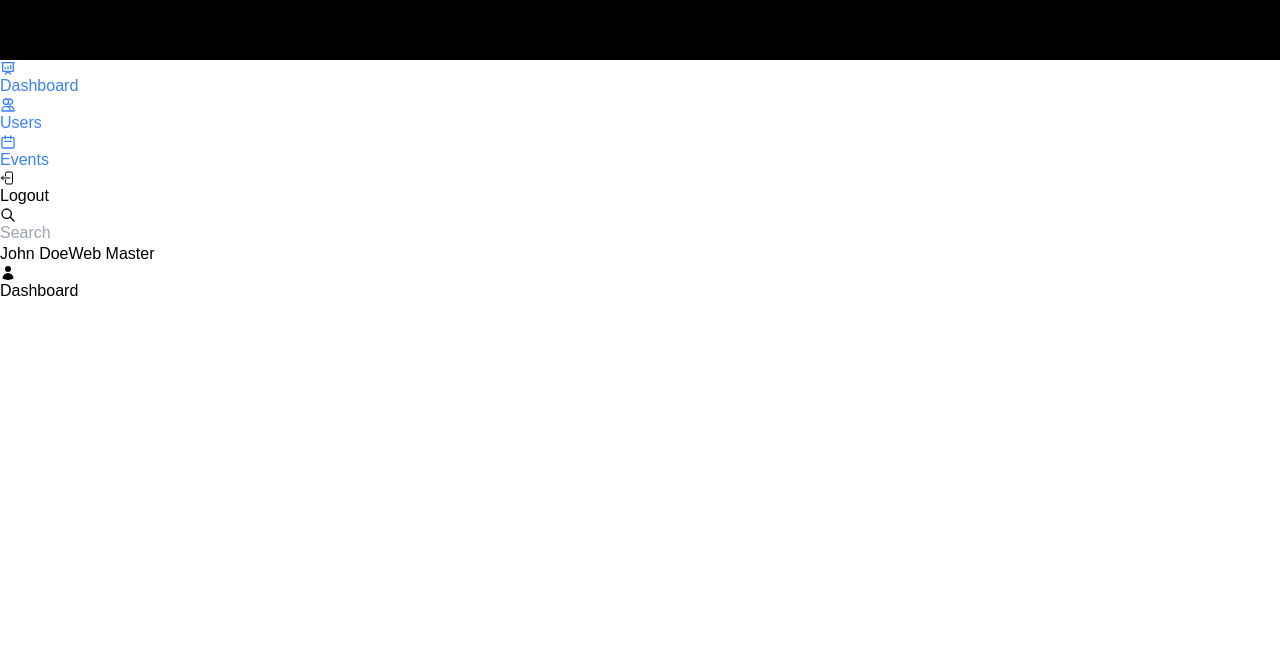
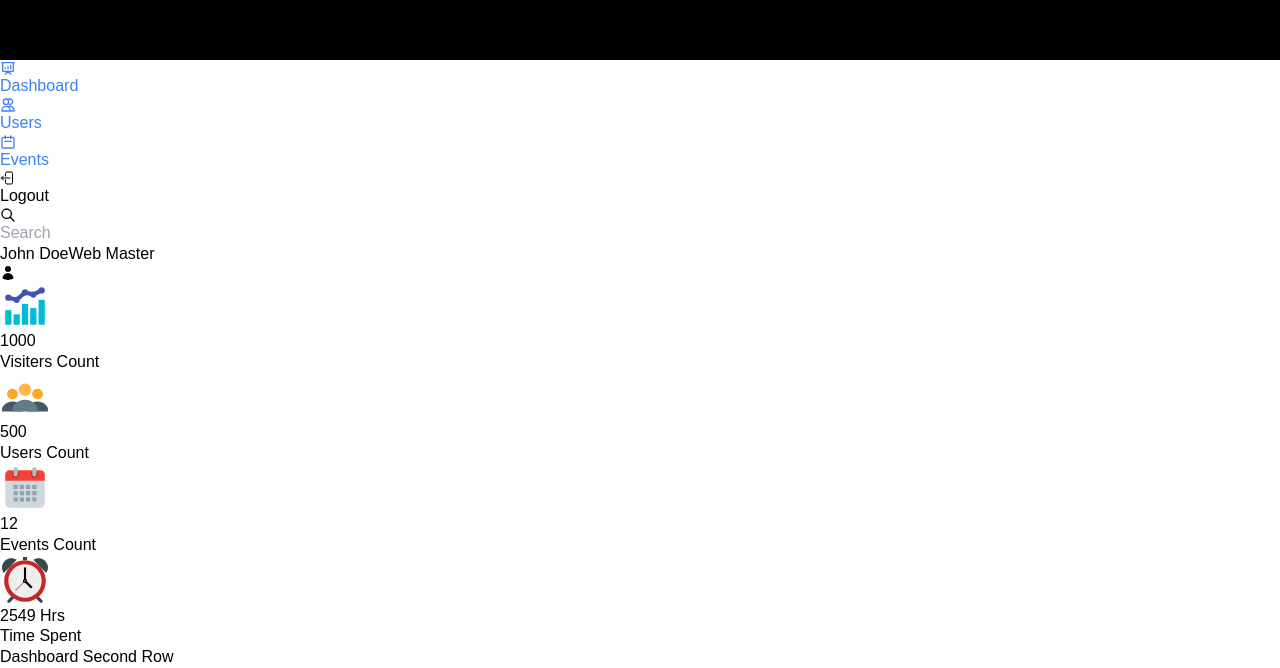
Before and after one commit to ThaminduNethmina/admin-dashboard, a React (Vite) app: page / in a window 1280 px wide. Shown: the part 1220-1888 px from the top of the page. Before the commit the page ends 1522 px from the top, so only its background shows below. Built offline with nearby package versions, Linux system fonts and the light colour scheme; a web font is replaced by a local one.

Commit message:
feat: Created the first row of Dashboard

```diff
--- a/package.json
+++ b/package.json
@@ -11,6 +11,7 @@
   },
   "dependencies": {
     "@headlessui/react": "^2.1.1",
+    "axios": "^1.7.2",
     "react": "^18.3.1",
     "react-dom": "^18.3.1",
     "react-icons": "^5.2.1",
--- /dev/null
+++ b/public/data.json
@@ -0,0 +1,20 @@
+[
+    [
+        {
+            "name": "Visiters Count",
+            "value": 1000
+        },
+        {
+            "name": "Users Count",
+            "value": 500
+        },
+        {
+            "name": "Events Count",
+            "value": 12
+        },
+        {
+            "name": "Time Spent",
+            "value": "2549 Hrs"
+        }
+    ]
+]
--- a/src/App.jsx
+++ b/src/App.jsx
@@ -1,4 +1,5 @@
 import Layout from "./components/shared/Layout";
+import Dashboard from "./components/Dashboard";
 import { BrowserRouter as Router, Routes, Route } from "react-router-dom";
 
 function App() {
@@ -7,7 +8,7 @@ function App() {
       <Router>
         <Routes>
           <Route path="/" element={<Layout />}>
-            <Route path="/" element={<h1>Dashboard</h1>} />
+            <Route path="/" element={<Dashboard />} />
           </Route>
         </Routes>
       </Router>
--- a/src/components/Dashboard.jsx
+++ b/src/components/Dashboard.jsx
@@ -1,7 +1,11 @@
+import DashboardFirstRow from "./DashboardFirstRow"
+import DashboardSecondRow from "./DashboardSecondRow"
+
 function Dashboard() {
   return (
-    <div>
-      <h1>Dashboard</h1>
+    <div className="flex flex-col gap-4 p-4">
+      <DashboardFirstRow />
+      <DashboardSecondRow />
     </div>
   )
 }
--- /dev/null
+++ b/src/components/DashboardFirstRow.jsx
@@ -0,0 +1,54 @@
+import { FcComboChart } from "react-icons/fc";
+import { FcConferenceCall } from "react-icons/fc";
+import { FcCalendar } from "react-icons/fc";
+import { FcAlarmClock } from "react-icons/fc";
+import React, { useState, useEffect } from 'react';
+import axios from 'axios';
+
+const icons = [
+    <FcComboChart size={50} />,
+    <FcConferenceCall size={50} />,
+    <FcCalendar size={50} />,
+    <FcAlarmClock size={50} />,
+]
+
+
+function DashboardFirstRow() {
+    const [data, setData] = useState([])
+    useEffect(() => {
+        axios.get("/data.json")
+            .then(response => {
+                setData(response.data[0])
+            })
+            .catch(error => {
+                console.log(error)
+            })
+    }, [])
+
+  return (
+    <div className="flex gap-4 w-full">
+        {
+            data.map((item, index) => (
+                <BoxWrapper key={index}>
+                    {icons[index]}
+                    <div className="ms-3">
+                        <h2 className="text-2xl text-white font-semibold">{item.value}</h2>
+                        <p className="text-gray-400 text-sm">{item.name}</p>
+                    </div>
+                </BoxWrapper>
+            ))
+        }
+    </div>
+  )
+}
+
+export default DashboardFirstRow
+
+
+function BoxWrapper({ children }) {
+  return (
+    <div className="bg-gradient-to-br from-sky-950 to-slate-950 rounded-lg flex-1 flex items-center border border-sky-950 p-4 transition ease-out duration-300 hover:scale-110 hover:shadow-inner  hover:shadow-sky-100">
+      {children}
+    </div>
+  )
+}
--- /dev/null
+++ b/src/components/DashboardSecondRow.jsx
@@ -0,0 +1,26 @@
+function DashboardSecondRow() {
+  return (
+    <div>
+      <h1>Dashboard Second Row</h1>
+    </div>
+  );
+}
+
+export default DashboardSecondRow;
+
+
+function Barchart({ data }) {
+  return (
+    <div>
+      <h1>Bar Chart</h1>
+    </div>
+  );
+}
+
+function Piechart({ data }) {
+  return (
+    <div>
+      <h1>Pie Chart</h1>
+    </div>
+  );
+}
```
Also changed, not shown: 1 other file (tests, documents, lock files or other folders).
